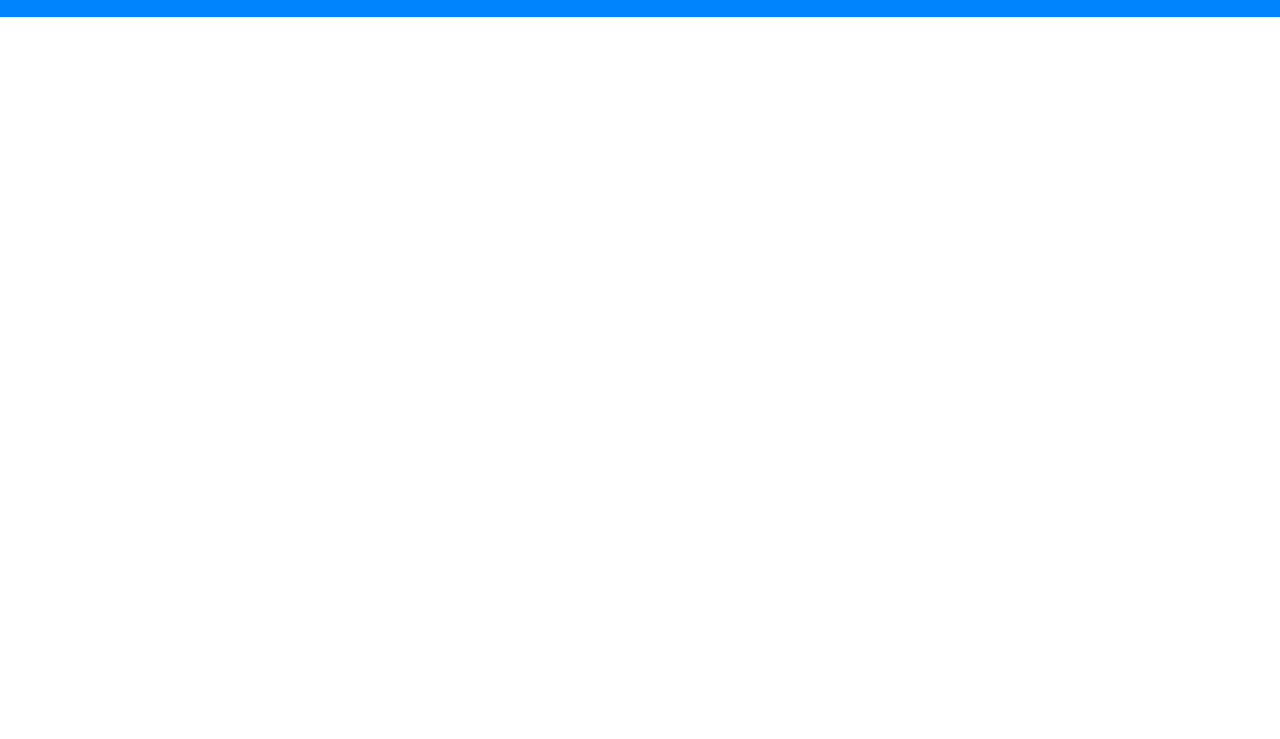
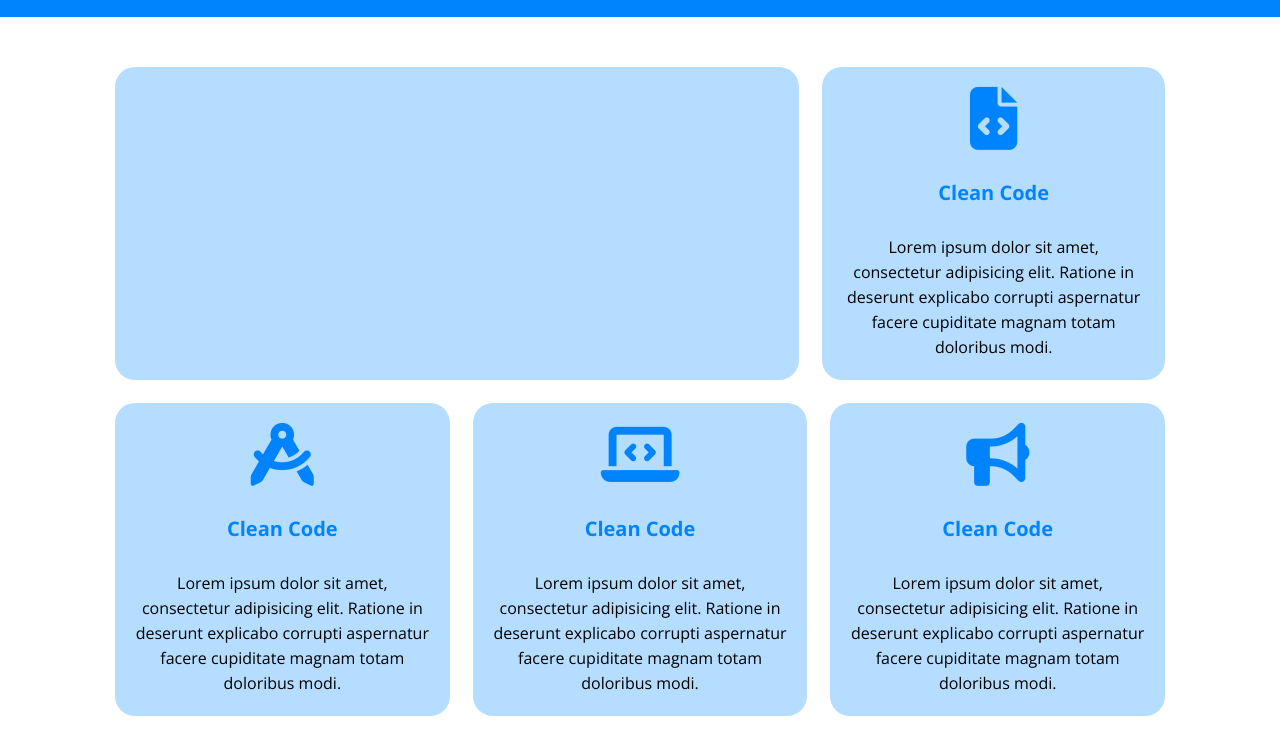
Before and after one commit to ChmielewskiGianpiero/htmlcss-responsive-layout, a plain HTML site: page index.html in a window 1280 px wide. Shown: the part 68-807 px from the top of the page. Drawn offline with nearby package versions, Linux system fonts and the light colour scheme.

Commit message:
ADD - Col-4 hero cards

```diff
--- a/css/style.css
+++ b/css/style.css
@@ -116,9 +116,52 @@ a {
     display: none;
 }
 
+
+/* hero */
+
+.hero{
+    padding-top: 50px;
+}
+
+.hero [class^="col-"] {
+    padding: 20px;
+    background-color: var(--light-blue);
+    border-radius: 20px;
+}
+
+.hero .row{
+    gap: 23px;
+    flex-wrap: nowrap;
+    padding-bottom: 23px;
+}
+
+.card-list{
+    display: flex;
+    flex-direction: column;
+    text-align: center;
+    gap: 30px;
+    line-height: 25px;
+}
+
+.icon-card{
+    font-size: 63px;
+}
+
+.title-card{
+    font-weight: bold;
+    font-size: 20px;
+}
+
+.title-card, .icon-card{
+    color: var(--blue);
+}
+
+
+
+
 /* debug */
 
-.debug .container,
+/* .debug .container, */
  .debug .container-medium,
  .debug .container-small  {
     /* border: 2px solid red;
@@ -129,7 +172,7 @@ a {
     /* border: 2px solid black;
     padding: 10px; */
 }
-.debug [class^="col"] {
-    /* border: 2px solid orange;
-    padding: 10px; */
+.debug [class^="col-"] {
+    /* border: 2px solid orange; */
+    /* padding: 10px; */
 }
--- a/index.html
+++ b/index.html
@@ -19,7 +19,6 @@
                 <div class="row justify-between align-items-center">
                     <div class="col">
                         <img src="./img/logo.png" alt="">
-
                     </div>
                     <div class="col">
 
@@ -27,6 +26,7 @@
                         <div class="hamburger">
                             <i class="fa-solid fa-bars"></i>
                         </div>
+                        <!-- end hamburger icon responsive -->
 
                         <ul class="navbar-list ">
                             <li><a href="#">Planning</a></li>
@@ -38,12 +38,50 @@
                     </div>
                 </div>
             </div>
-
         </nav>
 
     </header>
     <!-- main -->
     <main>
+        <section class="hero">
+            <div class="container-medium">
+                <div class="row">
+                    <div class="col-8"></div>
+                    <div class="col-4">
+                        <ul class="card-list">
+                            <li class="icon-card"><i class="fa-solid fa-file-code"></i></li>
+                            <li class="title-card">Clean Code</li>
+                            <li>Lorem ipsum dolor sit amet, consectetur adipisicing elit. Ratione in deserunt explicabo corrupti aspernatur facere cupiditate magnam totam doloribus modi.</li>
+                        </ul>
+                    </div>
+                </div>
+                <div class="row">
+                    <div class="col-4">
+                        <ul class="card-list">
+                            <li class="icon-card"><i class="fa-solid fa-compass-drafting"></i></li>
+                            <li class="title-card">Clean Code</li>
+                            <li>Lorem ipsum dolor sit amet, consectetur adipisicing elit. Ratione in deserunt explicabo corrupti aspernatur facere cupiditate magnam totam doloribus modi.</li>
+                        </ul>
+                    </div>
+                    <div class="col-4">
+                        <ul class="card-list">
+                            <li class="icon-card"><i class="fa-solid fa-laptop-code"></i></li>
+                            <li class="title-card">Clean Code</li>
+                            <li>Lorem ipsum dolor sit amet, consectetur adipisicing elit. Ratione in deserunt explicabo corrupti aspernatur facere cupiditate magnam totam doloribus modi.</li>
+                        </ul>
+                    </div>
+                    <div class="col-4">
+                        <ul class="card-list">
+                            <li class="icon-card"><i class="fa-solid fa-bullhorn"></i></li>
+                            <li class="title-card">Clean Code</li>
+                            <li>Lorem ipsum dolor sit amet, consectetur adipisicing elit. Ratione in deserunt explicabo corrupti aspernatur facere cupiditate magnam totam doloribus modi.</li>
+                        </ul>
+                    </div>
+                </div>
+
+            </div>
+
+        </section>
 
     </main>
     <!-- footer -->
```
